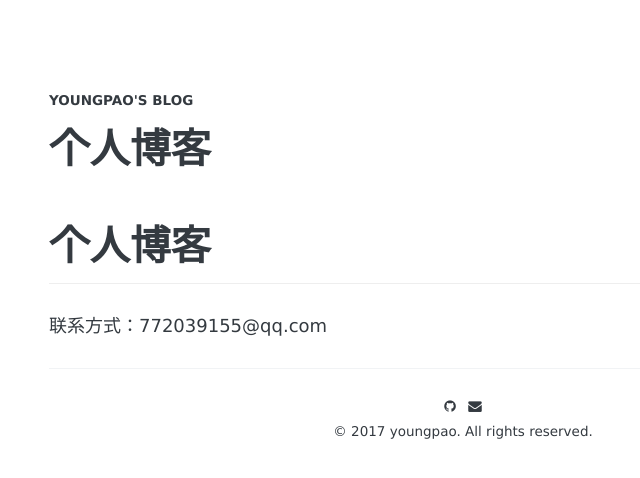
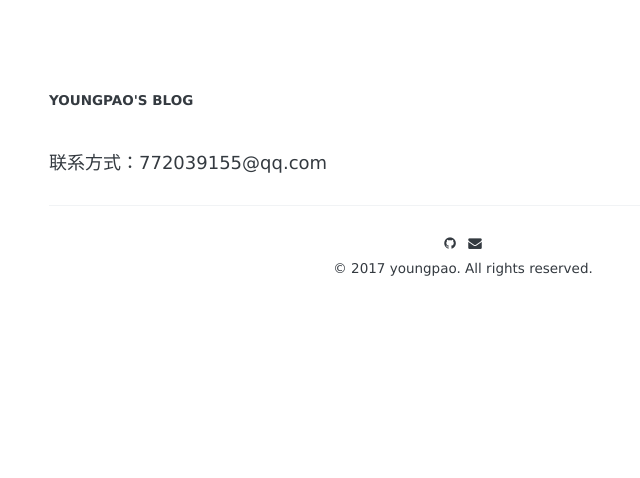
Before and after one commit to youngpao/youngpao.github.io, a Jekyll site: the page built from about.md, in a window 1280 px wide. Shown: the top 478 px of the page, without its empty margins (177-817 px from the left). Built offline with Jekyll 4.4.1, drawn with Linux system fonts in a browser that asks for light colours; some web fonts are replaced; our own code applies the rules of GitHub Pages for plain Markdown files.

Commit message:
Update about.md

```diff
--- a/about.md
+++ b/about.md
@@ -1,3 +1,3 @@
-# 个人博客 #
+
 
 联系方式：772039155@qq.com
```
